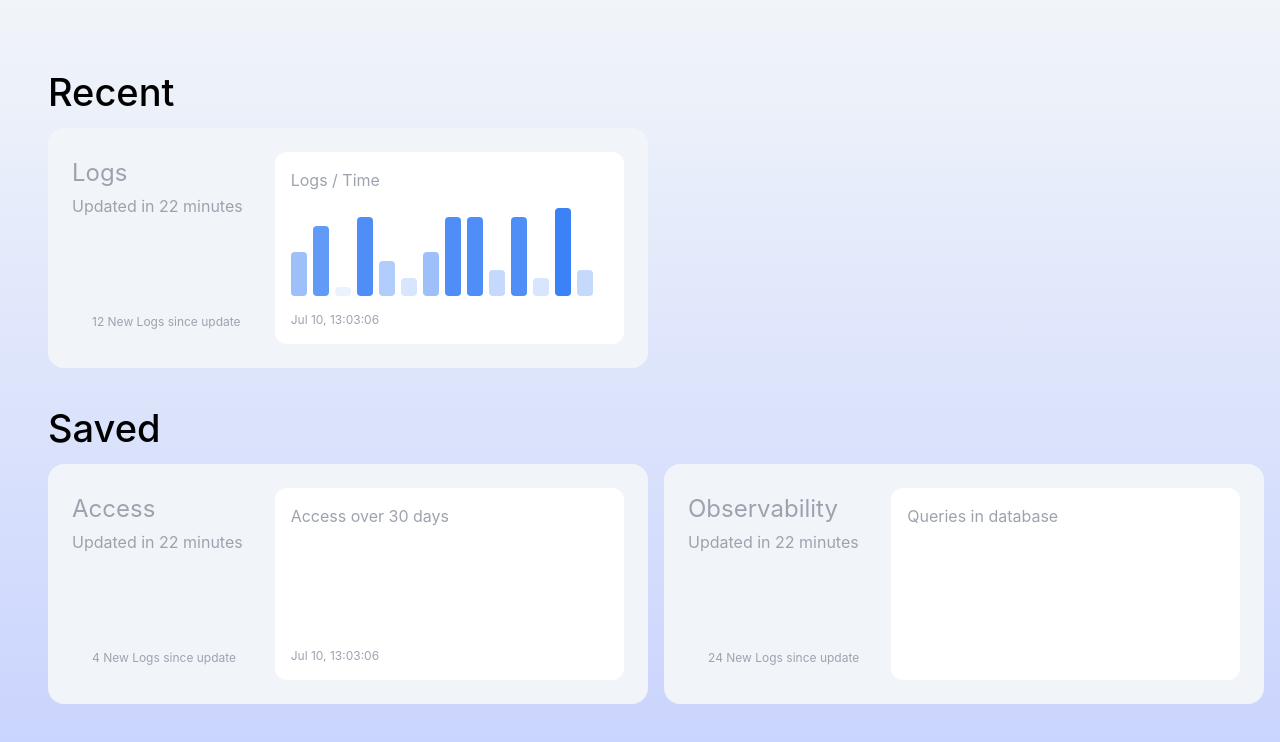
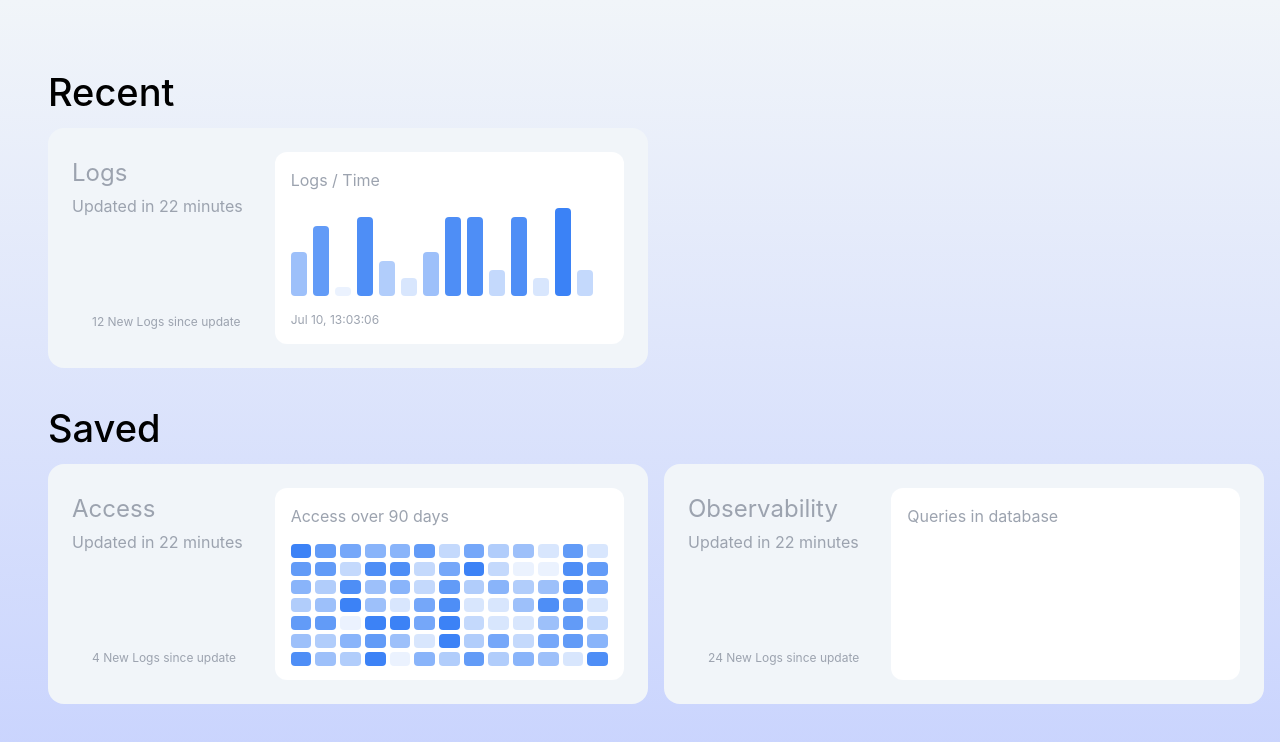
Before and after one commit to balzacbdmt/formal-challenge, a React (Vite) app: page / in a window 1280 px wide. Shown: the top 742 px of the page. Built offline with nearby package versions, Linux system fonts and the light colour scheme; some icons are missing.

Commit message:
create Calendar component

```diff
--- /dev/null
+++ b/src/components/Calendar/Calendar.tsx
@@ -0,0 +1,51 @@
+import { useEffect, useRef } from "react";
+import {
+  calculateCrossProductPercentage,
+  getRandomNumber,
+} from "../../constants/helpers";
+
+function Calendar() {
+  const MIN = 1;
+  const MAX = 10;
+  const COLS = 13;
+  const ROWS = 7;
+  const TRANSITION_DELAY = 1000; // in milliseconds
+  const data = Array.from({ length: COLS * ROWS }, () =>
+    getRandomNumber(MIN, MAX)
+  ); // Fake data
+  const containerRef = useRef<HTMLDivElement>(null);
+
+  // Transition called after TRANSITION_DELAY
+  useEffect(() => {
+    const timer = setTimeout(() => {
+      if (containerRef.current) {
+        Array.from(containerRef.current.children).forEach((child, index) => {
+          (
+            child as HTMLDivElement
+          ).style.opacity = `${calculateCrossProductPercentage(
+            data[index],
+            MAX
+          )}%`;
+        });
+      }
+    }, TRANSITION_DELAY);
+
+    return () => clearTimeout(timer);
+  }, [data]);
+
+  return (
+    <div className="grid grid-flow-col grid-rows-7 gap-1" ref={containerRef}>
+      {data.map((c, i) => (
+        <div
+          key={`${i}_${c}`}
+          className="h-3.5 w-full rounded bg-blue-500 opacity-0 transition-[opacity] duration-500"
+          style={{
+            transitionDelay: `${calculateCrossProductPercentage(c, MAX) * 2}ms`, // Small transition delay effect
+          }}
+        />
+      ))}
+    </div>
+  );
+}
+
+export default Calendar;
--- a/src/constants/api.ts
+++ b/src/constants/api.ts
@@ -17,7 +17,7 @@ export const cards: Card[] = [
     category: "saved",
     updatedAt: 1720616586000,
     logsCount: 4,
-    dataName: "Access over 30 days",
+    dataName: "Access over 90 days",
     dataType: "calendar",
     dataUpdatedAt: 1720616586000,
   },
--- a/src/views/home/Card/Card.tsx
+++ b/src/views/home/Card/Card.tsx
@@ -2,6 +2,7 @@ import { Icon } from "@iconify/react";
 import { format, formatDistanceToNow } from "date-fns";
 import { DataType } from "../../../constants/types";
 import BarChart from "../../../components/BarChart/BarChart";
+import Calendar from "../../../components/Calendar/Calendar";
 
 interface Props {
   title?: string;
@@ -29,7 +30,9 @@ function Card({
   function dataRender() {
     switch (dataType) {
       case "barChart":
-        return <BarChart />
+        return <BarChart />;
+      case "calendar":
+        return <Calendar />;
     }
   }
 
@@ -69,7 +72,7 @@ function Card({
           {dataName}
         </p>
         {dataRender()}
-        {dataUpdatedAt && (
+        {dataUpdatedAt && dataType !== "calendar" && (
           <p className="text-xs">
             {format(new Date(dataUpdatedAt), "MMM d, HH:mm:ss")}
           </p>
```
